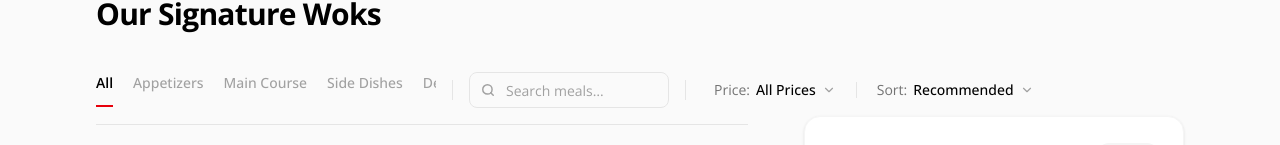
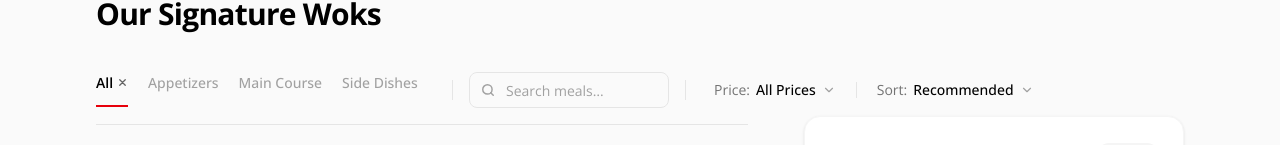
Before and after one commit to Ace-design2/wokcity-restaurant, a Next.js app: page / in a window 1280 px wide. Shown: the part 648-793 px from the top of the page. Built offline with nearby package versions, Linux system fonts and the light colour scheme.

Commit message:
feat: add clear icon to active category buttons in StickyFiltersBar

```diff
--- a/components/StickyFiltersBar.tsx
+++ b/components/StickyFiltersBar.tsx
@@ -162,13 +162,18 @@ export default function StickyFiltersBar({
             <button
               key={cat}
               onClick={() => toggleCategory(cat)}
-              className={`whitespace-nowrap pb-3 text-sm transition-all duration-200 focus:outline-none border-b-2 ${
+              className={`inline-flex items-center gap-1 whitespace-nowrap pb-3 text-sm transition-all duration-200 focus:outline-none border-b-2 ${
                 isActive(cat)
                   ? "font-semibold text-black border-red-600"
                   : "font-medium text-neutral-400 hover:text-neutral-700 border-transparent"
               }`}
             >
               {cat}
+              {isActive(cat) && (
+                <svg width="11" height="11" viewBox="0 0 24 24" fill="none" stroke="currentColor" strokeWidth="2.8" strokeLinecap="round" strokeLinejoin="round" className="mb-px opacity-60" aria-hidden="true">
+                  <path d="M18 6 6 18M6 6l12 12" />
+                </svg>
+              )}
             </button>
           ))}
         </div>
@@ -220,13 +225,18 @@ export default function StickyFiltersBar({
             <button
               key={cat}
               onClick={() => toggleCategory(cat)}
-              className={`shrink-0 whitespace-nowrap pb-3 text-sm transition-all duration-200 focus:outline-none border-b-2 ${
+              className={`inline-flex items-center gap-1 shrink-0 whitespace-nowrap pb-3 text-sm transition-all duration-200 focus:outline-none border-b-2 ${
                 isActive(cat)
                   ? "font-semibold text-black border-red-600"
                   : "font-medium text-neutral-400 hover:text-neutral-700 border-transparent"
               }`}
             >
               {cat}
+              {isActive(cat) && (
+                <svg width="11" height="11" viewBox="0 0 24 24" fill="none" stroke="currentColor" strokeWidth="2.8" strokeLinecap="round" strokeLinejoin="round" className="mb-px opacity-60" aria-hidden="true">
+                  <path d="M18 6 6 18M6 6l12 12" />
+                </svg>
+              )}
             </button>
           ))}
         </div>
```
